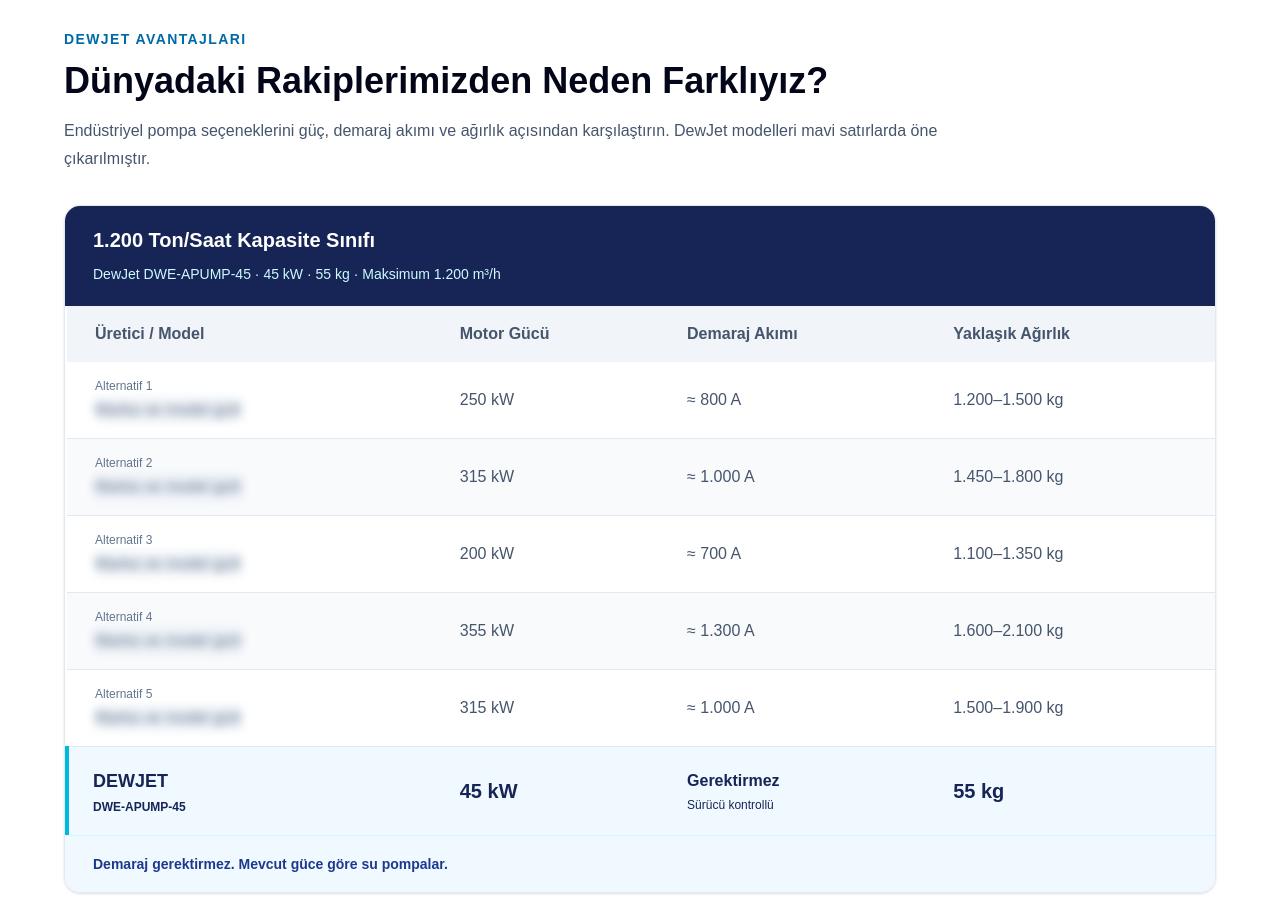
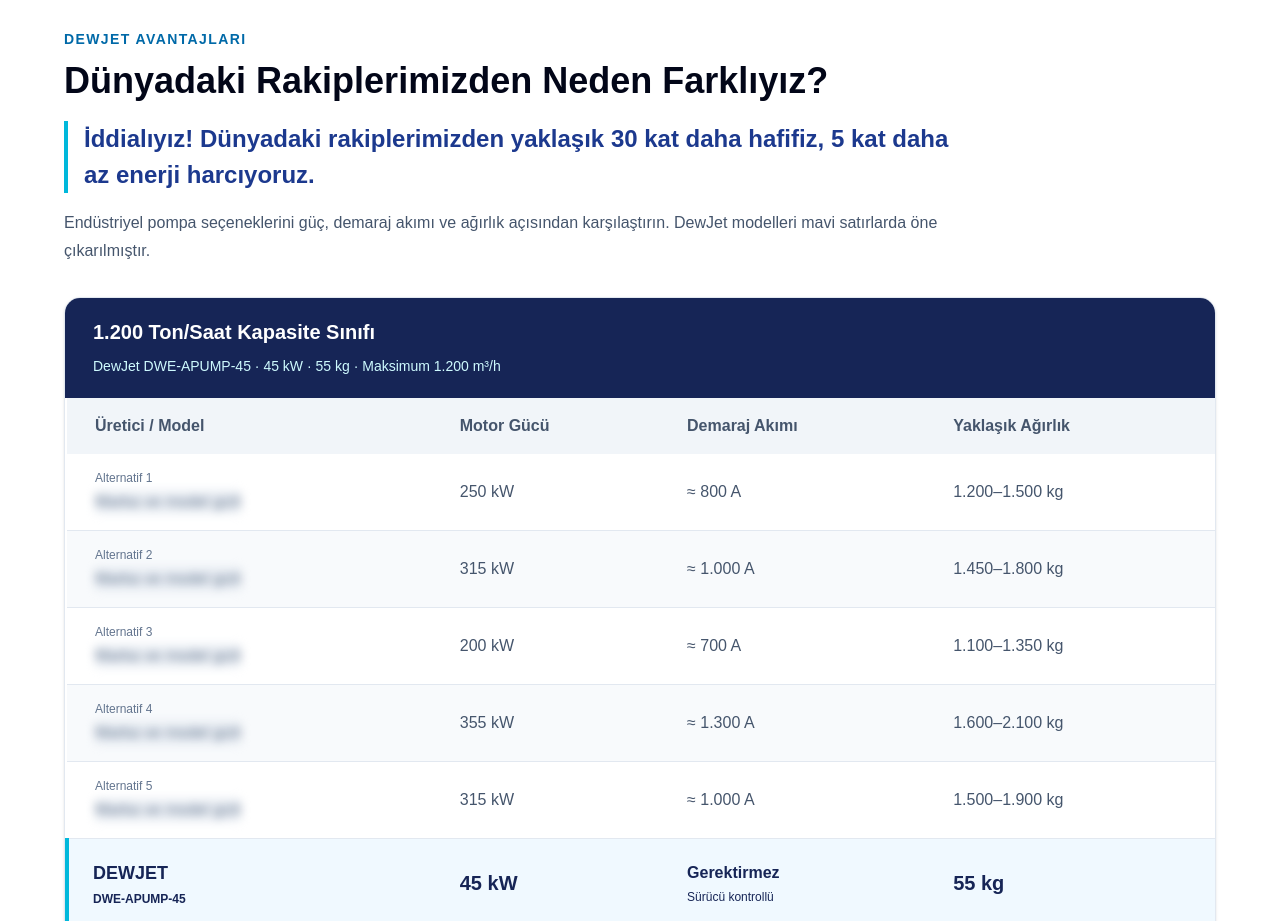
Before and after one commit to alierengunaltili/tekin-power, a Next.js app: page /dewjet-pompa in a window 1280 px wide. Shown: the part 3180-4101 px from the top of the page. Built offline with nearby package versions, Linux system fonts and the light colour scheme.

Commit message:
Add requested slogan below pump comparison heading

```diff
--- a/src/components/PumpComparison.tsx
+++ b/src/components/PumpComparison.tsx
@@ -43,6 +43,7 @@ export default function PumpComparison() {
         <header className="mb-8 max-w-4xl">
           <p className="text-sm font-bold uppercase tracking-widest text-sky-700">DewJet avantajları</p>
           <h2 id="pompa-karsilastirma-baslik" className="mt-3 text-2xl font-bold text-slate-950 sm:text-4xl">Dünyadaki Rakiplerimizden Neden Farklıyız?</h2>
+          <p className="mt-5 border-l-4 border-cyan-500 pl-4 text-lg font-bold leading-8 text-blue-900 sm:text-2xl sm:leading-9">İddialıyız! Dünyadaki rakiplerimizden yaklaşık 30 kat daha hafifiz, 5 kat daha az enerji harcıyoruz.</p>
           <p className="mt-4 leading-7 text-slate-600">Endüstriyel pompa seçeneklerini güç, demaraj akımı ve ağırlık açısından karşılaştırın. DewJet modelleri mavi satırlarda öne çıkarılmıştır.</p>
         </header>
 
```
